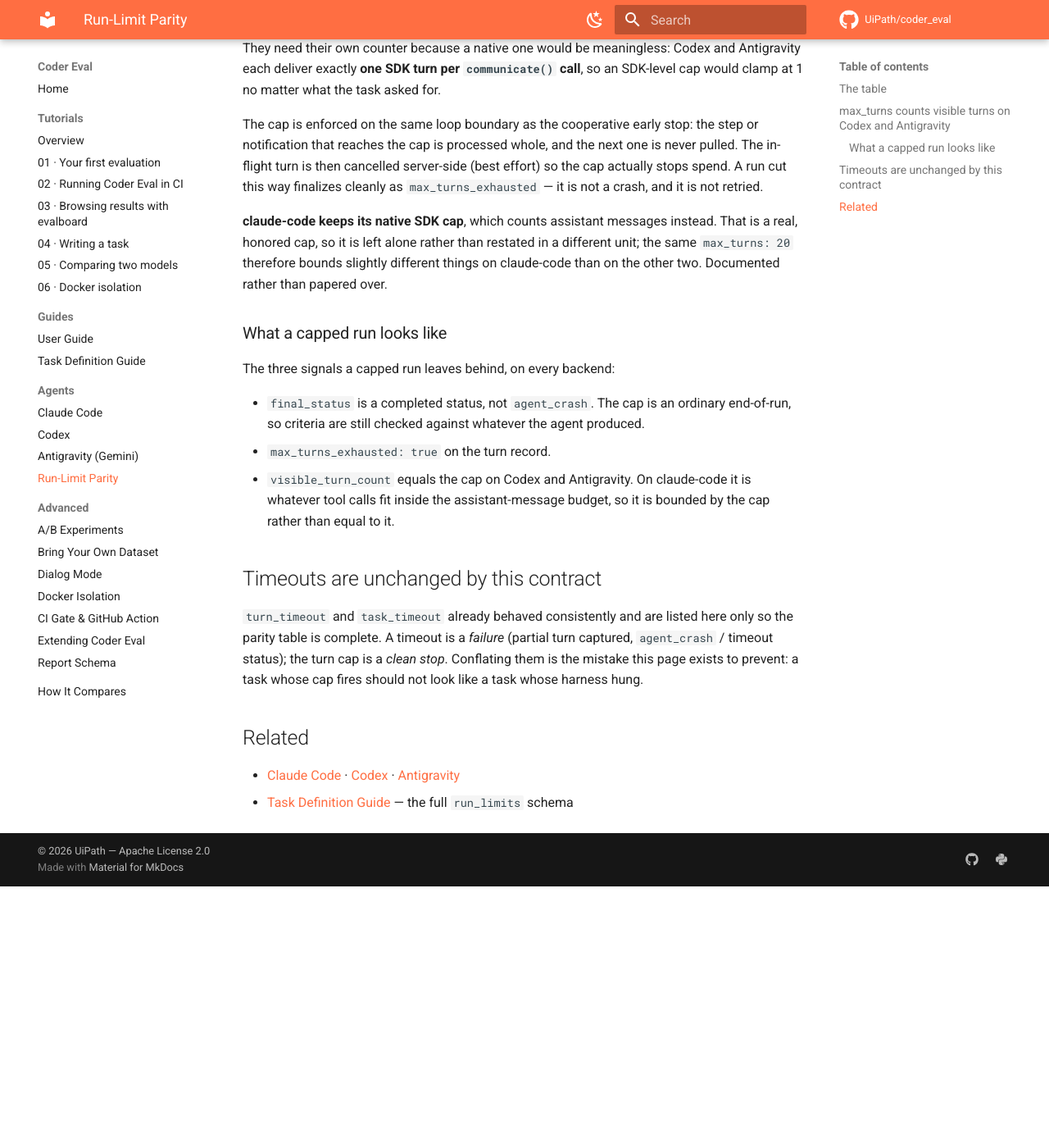
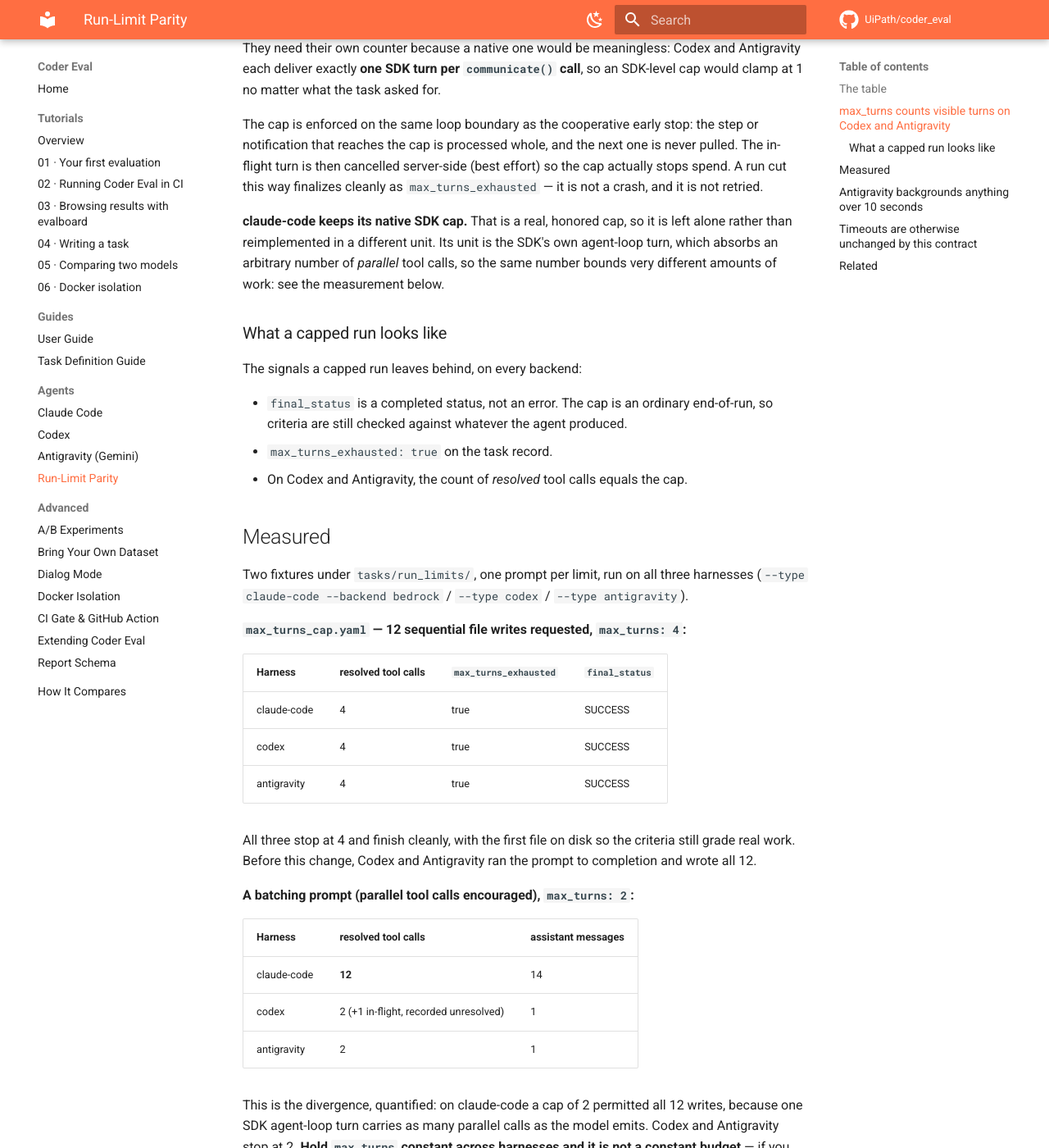
Before and after one commit to UiPath/coder_eval, an MkDocs documentation site: the page built from docs/agents/HARNESS_PARITY.md, in a window 1280 px wide and 1400 px high, scrolled down 904 px. Shown: the whole window at 82% size. Built offline with MkDocs 1.6.1 and Material for MkDocs 9.7.7, drawn with Linux system fonts in a browser that asks for light colours; comment, search, counter and statistics services are not loaded; before the commit the page ends 1985 px from its top, so only the background shows below that; some of the changed text lies outside the part shown.

Commit message:
docs(run-limits): record the measured cross-harness parity results
Ran both fixtures on claude-code (Bedrock), codex (gpt-5.4) and antigravity
(gemini-3.5-flash) on the eval VM. Three findings worth writing down:

The cap works and is now identical on the two backends that ignored it: 12 writes
requested under max_turns 4, all three stop at exactly 4 resolved tool calls with
max_turns_exhausted and a clean SUCCESS.

The claude-code unit difference is bigger than "slightly different". Under a
batching prompt with max_turns 2, claude-code permitted all 12 writes across 14
assistant messages, because one SDK agent-loop turn absorbs however many parallel
calls the model emits. Codex and Antigravity stop at 2. Same number, very
different budget.

Antigravity's localharness backgrounds any shell command over ~10s, so
turn_timeout never fires for a slow command: sleep 240 under a 45s watchdog ended
the turn at 19.3s with the tool force-closed as unresolved, while claude-code and
codex both timed out at ~45s with the partial turn captured. That also means any
task whose real work is a long install or build is not the same task on
Antigravity. Documented in both pages; no workaround attempted here.

Co-Authored-By: Claude Opus 5 (1M context) <noreply@anthropic.com>

```diff
--- a/docs/agents/HARNESS_PARITY.md
+++ b/docs/agents/HARNESS_PARITY.md
@@ -11,8 +11,8 @@ This page is the contract for what each run limit means per harness.
 
 | Limit | claude-code | codex | antigravity |
 |---|---|---|---|
-| `run_limits.max_turns` | native SDK cap (assistant messages) | visible-turn cap (resolved tool calls) | visible-turn cap (resolved tool calls) |
-| `run_limits.turn_timeout` | watchdog, SIGKILL on the CLI subprocess | watchdog + cooperative interrupt | watchdog + cooperative interrupt |
+| `run_limits.max_turns` | native SDK cap (agent-loop turns) | visible-turn cap (resolved tool calls) | visible-turn cap (resolved tool calls) |
+| `run_limits.turn_timeout` | watchdog, SIGKILL on the CLI subprocess | watchdog + cooperative interrupt | watchdog, but see the 10s note below |
 | `run_limits.task_timeout` | orchestrator-level, agent-agnostic | orchestrator-level, agent-agnostic | orchestrator-level, agent-agnostic |
 | `run_limits.stop_early` | cooperative `should_stop` | cooperative `should_stop` | cooperative `should_stop` |
 
@@ -34,29 +34,95 @@ never pulled. The in-flight turn is then cancelled server-side (best effort) so
 the cap actually stops spend. A run cut this way finalizes cleanly as
 `max_turns_exhausted` — it is not a crash, and it is not retried.
 
-**claude-code keeps its native SDK cap**, which counts assistant messages instead.
-That is a real, honored cap, so it is left alone rather than restated in a
-different unit; the same `max_turns: 20` therefore bounds slightly different things
-on claude-code than on the other two. Documented rather than papered over.
+**claude-code keeps its native SDK cap.** That is a real, honored cap, so it is
+left alone rather than reimplemented in a different unit. Its unit is the SDK's own
+agent-loop turn, which absorbs an arbitrary number of *parallel* tool calls, so the
+same number bounds very different amounts of work: see the measurement below.
 
 ### What a capped run looks like
 
-The three signals a capped run leaves behind, on every backend:
+The signals a capped run leaves behind, on every backend:
 
-- `final_status` is a completed status, not `agent_crash`. The cap is an ordinary
+- `final_status` is a completed status, not an error. The cap is an ordinary
   end-of-run, so criteria are still checked against whatever the agent produced.
-- `max_turns_exhausted: true` on the turn record.
-- `visible_turn_count` equals the cap on Codex and Antigravity. On claude-code it
-  is whatever tool calls fit inside the assistant-message budget, so it is
-  bounded by the cap rather than equal to it.
+- `max_turns_exhausted: true` on the task record.
+- On Codex and Antigravity, the count of *resolved* tool calls equals the cap.
 
-## Timeouts are unchanged by this contract
+## Measured
 
-`turn_timeout` and `task_timeout` already behaved consistently and are listed here
-only so the parity table is complete. A timeout is a *failure* (partial turn
-captured, `agent_crash` / timeout status); the turn cap is a *clean stop*. Conflating
-them is the mistake this page exists to prevent: a task whose cap fires should not
-look like a task whose harness hung.
+Two fixtures under `tasks/run_limits/`, one prompt per limit, run on all three
+harnesses (`--type claude-code --backend bedrock` / `--type codex` /
+`--type antigravity`).
+
+**`max_turns_cap.yaml` — 12 sequential file writes requested, `max_turns: 4`:**
+
+| Harness | resolved tool calls | `max_turns_exhausted` | `final_status` |
+|---|---|---|---|
+| claude-code | 4 | true | SUCCESS |
+| codex | 4 | true | SUCCESS |
+| antigravity | 4 | true | SUCCESS |
+
+All three stop at 4 and finish cleanly, with the first file on disk so the criteria
+still grade real work. Before this change, Codex and Antigravity ran the prompt to
+completion and wrote all 12.
+
+**A batching prompt (parallel tool calls encouraged), `max_turns: 2`:**
+
+| Harness | resolved tool calls | assistant messages |
+|---|---|---|
+| claude-code | **12** | 14 |
+| codex | 2 (+1 in-flight, recorded unresolved) | 1 |
+| antigravity | 2 | 1 |
+
+This is the divergence, quantified: on claude-code a cap of 2 permitted all 12
+writes, because one SDK agent-loop turn carries as many parallel calls as the model
+emits. Codex and Antigravity stop at 2. **Hold `max_turns` constant across harnesses
+and it is not a constant budget** — if you are A/B-ing across backends and the cap
+matters to the result, that is the number to distrust.
+
+The Codex `+1` is the tool that was already in flight when the cap fired. The cap
+stopped the run after 2 completed calls; the third is force-closed and recorded with
+`result_status: unknown` rather than being silently dropped, so the trajectory shows
+what was interrupted.
+
+**`turn_timeout.yaml` — `sleep 240` under a 45s watchdog:**
+
+| Harness | outcome | duration |
+|---|---|---|
+| claude-code | turn timeout, partial turn captured, `crashed: true` | 45.6s |
+| codex | turn timeout, partial turn captured, `crashed: true` | 46.4s |
+| antigravity | **no timeout** — turn ended on its own | 19.3s |
+
+Claude Code and Codex behave identically: the watchdog fires at the deadline, the
+partial turn is preserved, and the run ends as an error. Antigravity never reaches
+the deadline, for the reason below.
+
+## Antigravity backgrounds anything over 10 seconds
+
+The Antigravity localharness has a **10-second maximum synchronous wait** for shell
+commands. Past it, the harness moves the command to a background task and hands the
+model a task id instead of a result. Measured: `sleep 5` resolves normally in 10.4s
+wall-clock; `sleep 240` returns immediately as a background task, the model ends its
+turn waiting for a notification that never arrives inside the turn, and the tool call
+is force-closed with `result_status: unknown`.
+
+Consequences worth knowing before reading an Antigravity score:
+
+- `turn_timeout` is not a meaningful limit for slow commands there. The turn ends
+  early rather than timing out, so the run looks like a plain failure instead of
+  a timeout.
+- Any task whose real work is a long command (`npm install`, a build, a CLI call
+  that takes minutes) is not running the same task on Antigravity that it runs on
+  the other two.
+
+This is harness behavior, not something coder_eval configures, and it is documented
+here rather than worked around.
+
+## Timeouts are otherwise unchanged by this contract
+
+A timeout is a *failure* (partial turn captured, error status); the turn cap is a
+*clean stop*. Conflating them is the mistake this page exists to prevent: a task
+whose cap fires should not look like a task whose harness hung.
 
 ## Related
 
```
Also changed, not shown: docs/agents/ANTIGRAVITY.md (+13 -7 lines).
